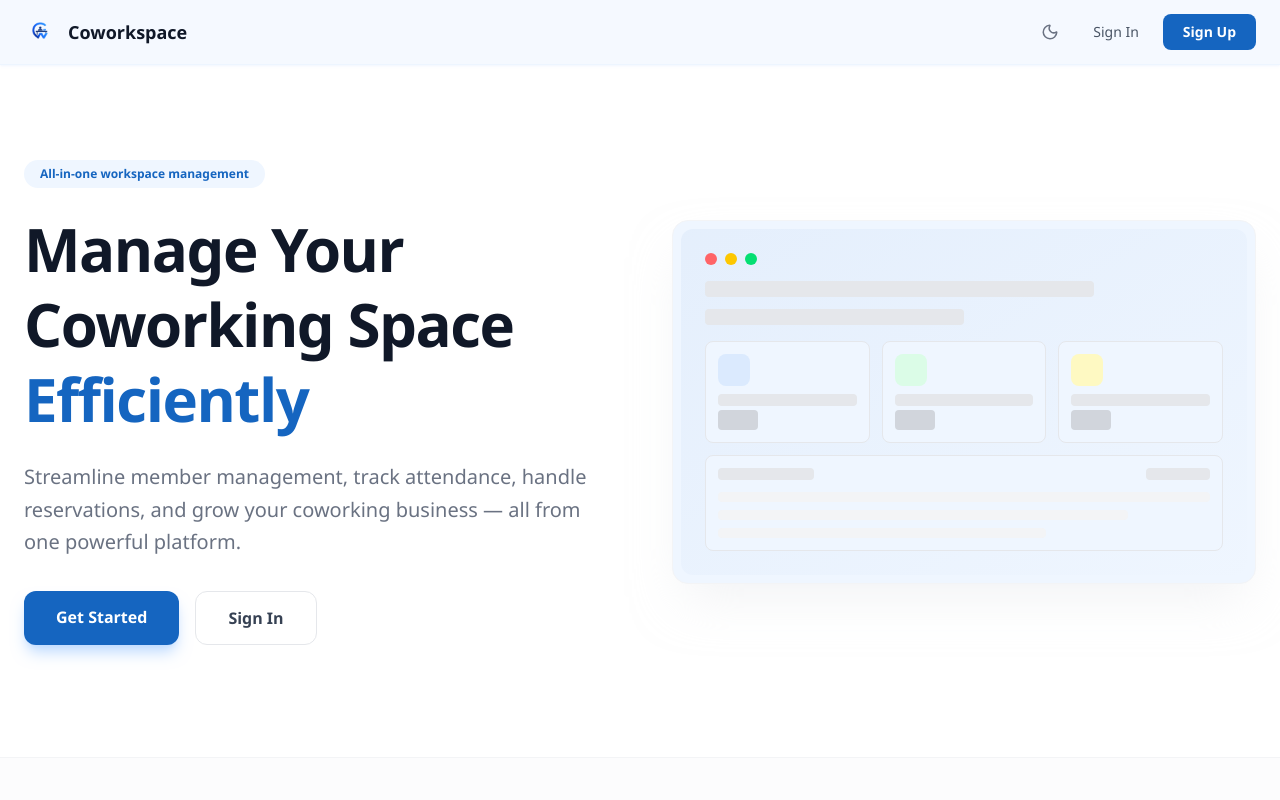
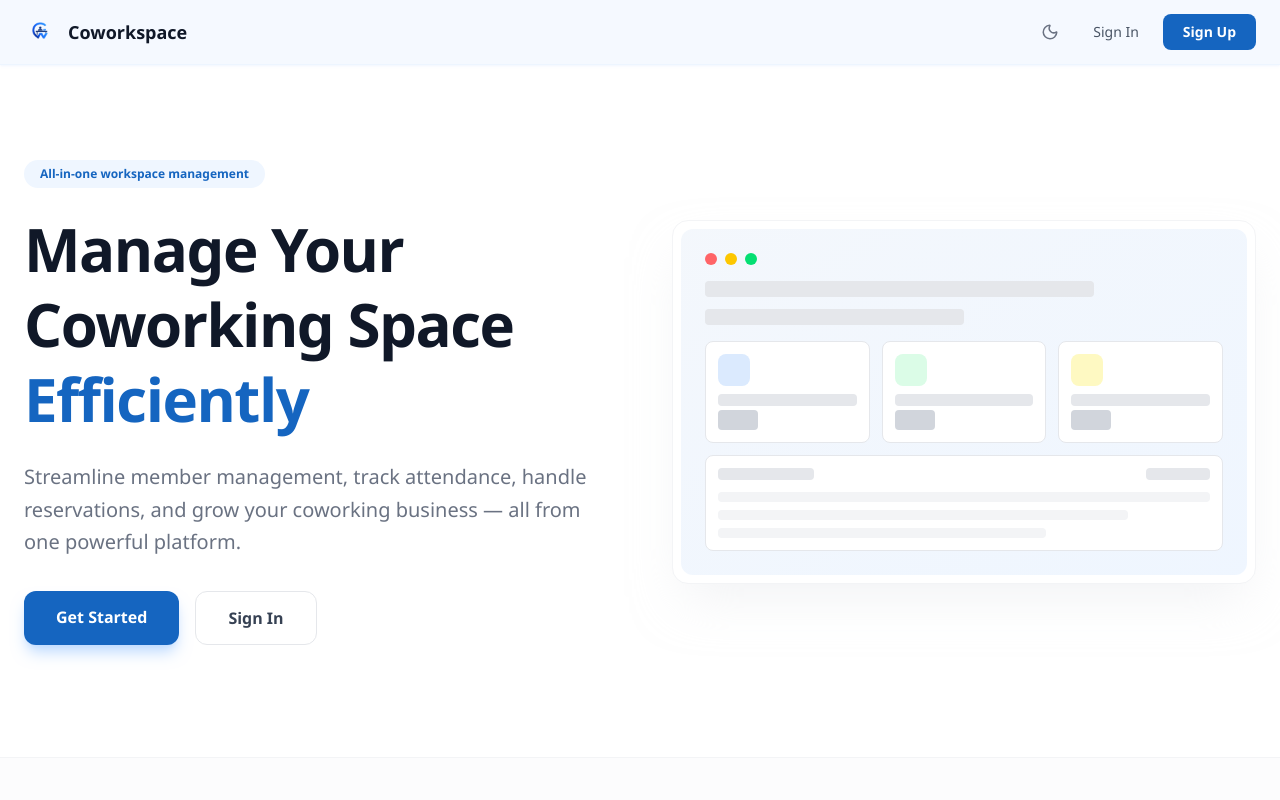
Before and after one commit to Mohammed-Shamaa/coworkspace, a Next.js app in the folder frontend/: page / in a window 1280 px wide. Shown: the top 800 px of the page. Built offline with nearby package versions, Linux system fonts and the light colour scheme; no server answers.

Commit message:
Revert hero mockup card bg to white to restore icon contrast

```diff
--- a/frontend/src/components/landing/hero.tsx
+++ b/frontend/src/components/landing/hero.tsx
@@ -71,7 +71,7 @@ export default function Hero({ dir }: { dir: MutableRefObject<'down' | 'up'> })
             className="relative hidden md:block"
           >
             <div className="relative">
-              <div className="rounded-2xl border border-gray-100 bg-blue-50 p-2 shadow-2xl shadow-gray-200/50 dark:border-gray-800 dark:bg-gray-900 dark:shadow-gray-950/50">
+              <div className="rounded-2xl border border-gray-100 bg-white p-2 shadow-2xl shadow-gray-200/50 dark:border-gray-800 dark:bg-gray-900 dark:shadow-gray-950/50">
                 <div className="rounded-xl bg-gradient-to-br from-[#1565C0]/5 to-blue-50 p-6 dark:from-blue-950/30 dark:to-gray-900">
                   <div className="mb-4 flex items-center gap-2">
                     <div className="h-3 w-3 rounded-full bg-red-400" />
@@ -82,23 +82,23 @@ export default function Hero({ dir }: { dir: MutableRefObject<'down' | 'up'> })
                     <div className="h-4 w-3/4 rounded bg-gray-200 dark:bg-gray-700" />
                     <div className="h-4 w-1/2 rounded bg-gray-200 dark:bg-gray-700" />
                     <div className="mt-4 grid grid-cols-3 gap-3">
-                      <div className="rounded-lg border border-gray-200 bg-blue-50 p-3 dark:border-gray-700 dark:bg-gray-800">
+                      <div className="rounded-lg border border-gray-200 bg-white p-3 dark:border-gray-700 dark:bg-gray-800">
                         <div className="mb-2 h-8 w-8 rounded-lg bg-blue-100 dark:bg-blue-900" />
                         <div className="h-3 w-full rounded bg-gray-200" />
                         <div className="mt-1 h-5 w-10 rounded bg-gray-300" />
                       </div>
-                      <div className="rounded-lg border border-gray-200 bg-blue-50 p-3 dark:border-gray-700 dark:bg-gray-800">
+                      <div className="rounded-lg border border-gray-200 bg-white p-3 dark:border-gray-700 dark:bg-gray-800">
                         <div className="mb-2 h-8 w-8 rounded-lg bg-green-100 dark:bg-green-900" />
                         <div className="h-3 w-full rounded bg-gray-200" />
                         <div className="mt-1 h-5 w-10 rounded bg-gray-300" />
                       </div>
-                      <div className="rounded-lg border border-gray-200 bg-blue-50 p-3 dark:border-gray-700 dark:bg-gray-800">
+                      <div className="rounded-lg border border-gray-200 bg-white p-3 dark:border-gray-700 dark:bg-gray-800">
                         <div className="mb-2 h-8 w-8 rounded-lg bg-yellow-100 dark:bg-yellow-900" />
                         <div className="h-3 w-full rounded bg-gray-200" />
                         <div className="mt-1 h-5 w-10 rounded bg-gray-300" />
                       </div>
                     </div>
-                    <div className="rounded-lg border border-gray-200 bg-blue-50 p-3 dark:border-gray-700 dark:bg-gray-800">
+                    <div className="rounded-lg border border-gray-200 bg-white p-3 dark:border-gray-700 dark:bg-gray-800">
                       <div className="flex items-center justify-between">
                         <div className="h-3 w-24 rounded bg-gray-200" />
                         <div className="h-3 w-16 rounded bg-gray-200" />
```
